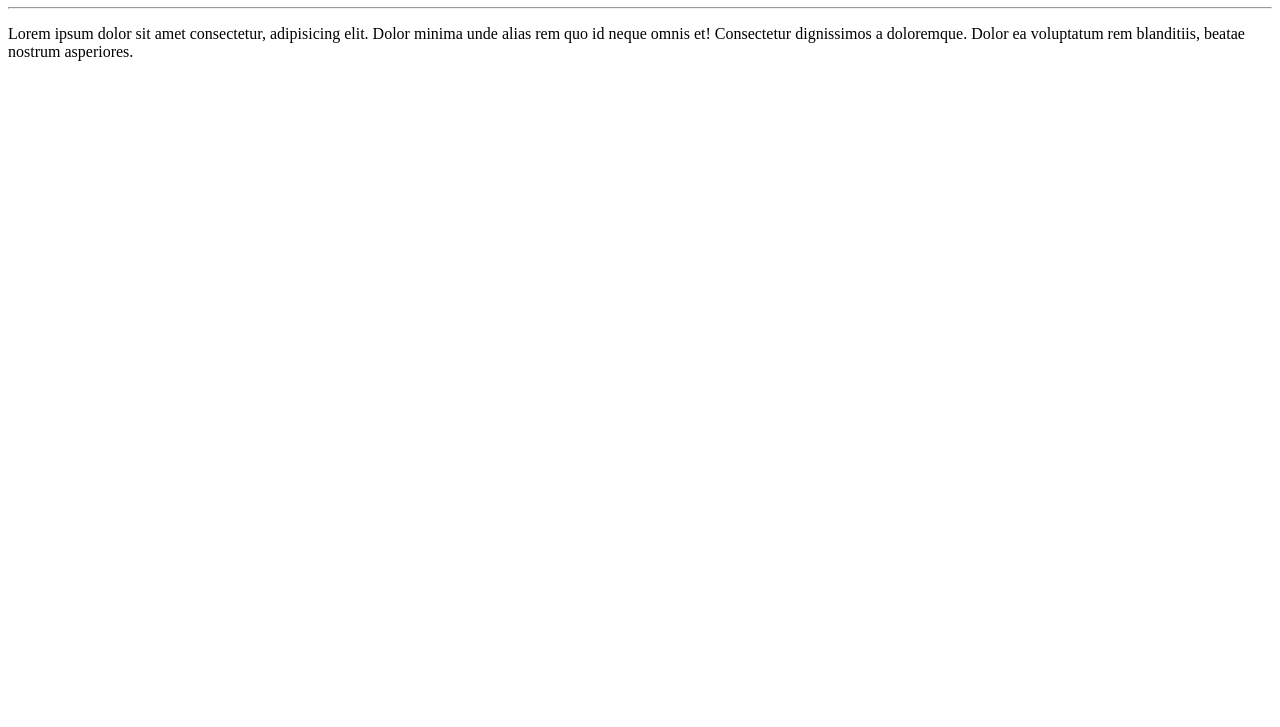
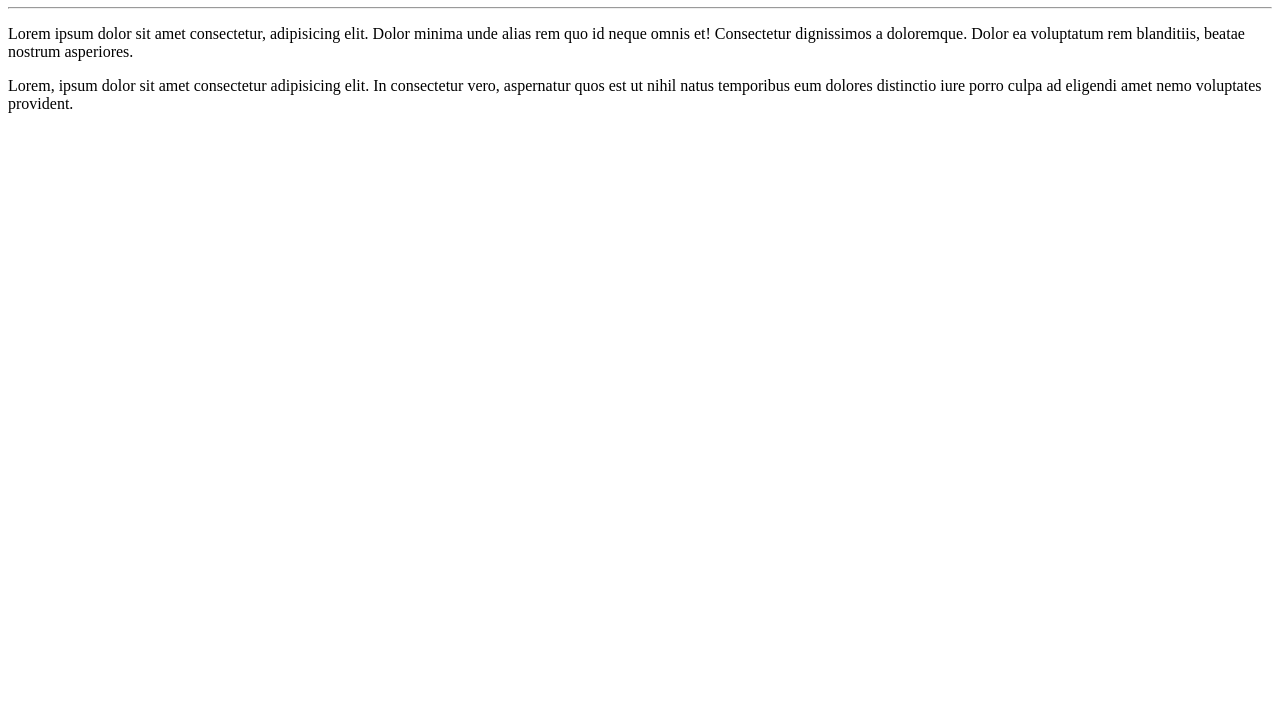
Before and after one commit to RobertoPinheiroFonseca/Ola-Mundo, a plain HTML site: page Site-Exemplo/index.html in a window 1280 px wide. Shown: the part 73-800 px from the top of the page. Drawn offline with Linux system fonts and the light colour scheme.

Commit message:
adicionei um Parágrafo

```diff
--- a/Site-Exemplo/index.html
+++ b/Site-Exemplo/index.html
@@ -9,6 +9,6 @@
 <body>
     <h1>Olá, Mundo!</h1>
     <hr>
-    <p>Lorem ipsum dolor sit amet consectetur, adipisicing elit. Dolor minima unde alias rem quo id neque omnis et! Consectetur dignissimos a doloremque. Dolor ea voluptatum rem blanditiis, beatae nostrum asperiores.</p>
+    <p>Lorem ipsum dolor sit amet consectetur, adipisicing elit. Dolor minima unde alias rem quo id neque omnis et! Consectetur dignissimos a doloremque. Dolor ea voluptatum rem blanditiis, beatae nostrum asperiores.<p> Lorem, ipsum dolor sit amet consectetur adipisicing elit. In consectetur vero, aspernatur quos est ut nihil natus temporibus eum dolores distinctio iure porro culpa ad eligendi amet nemo voluptates provident.</p>
 </body>
 </html>
```
